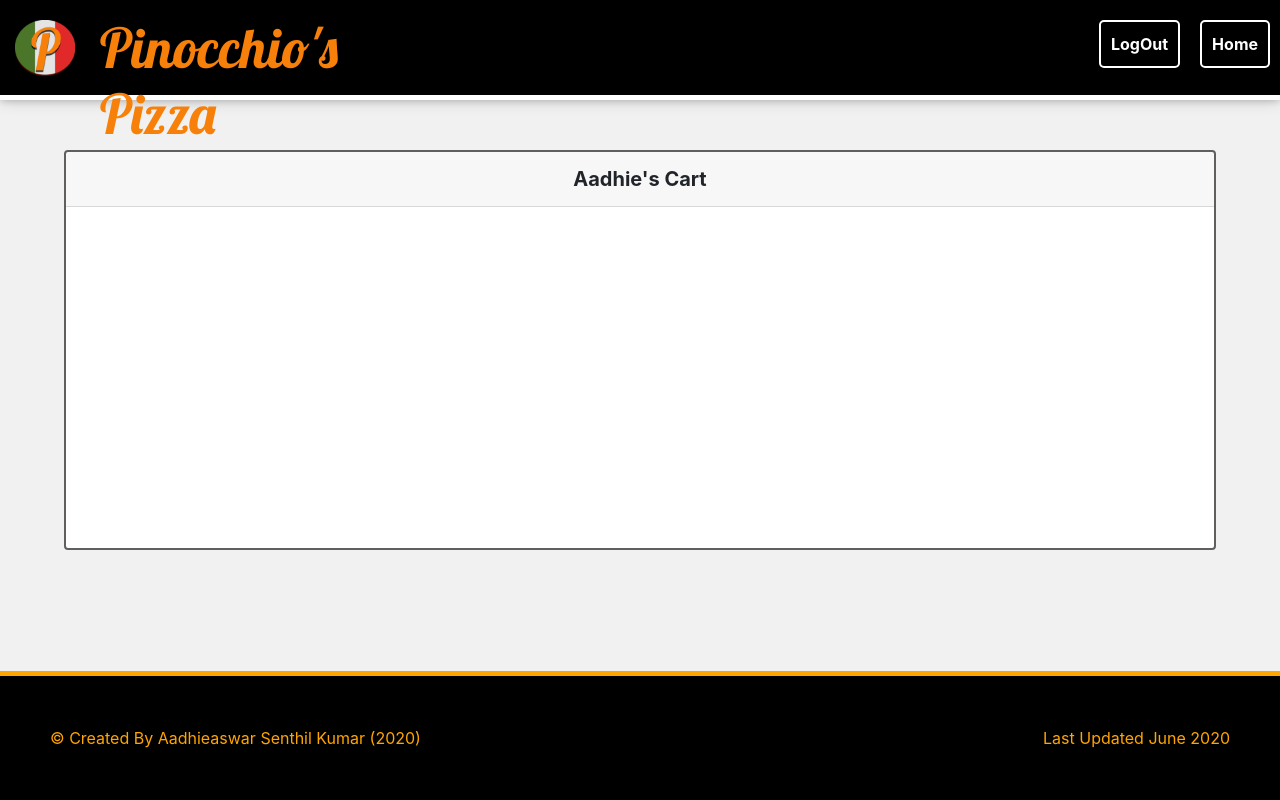
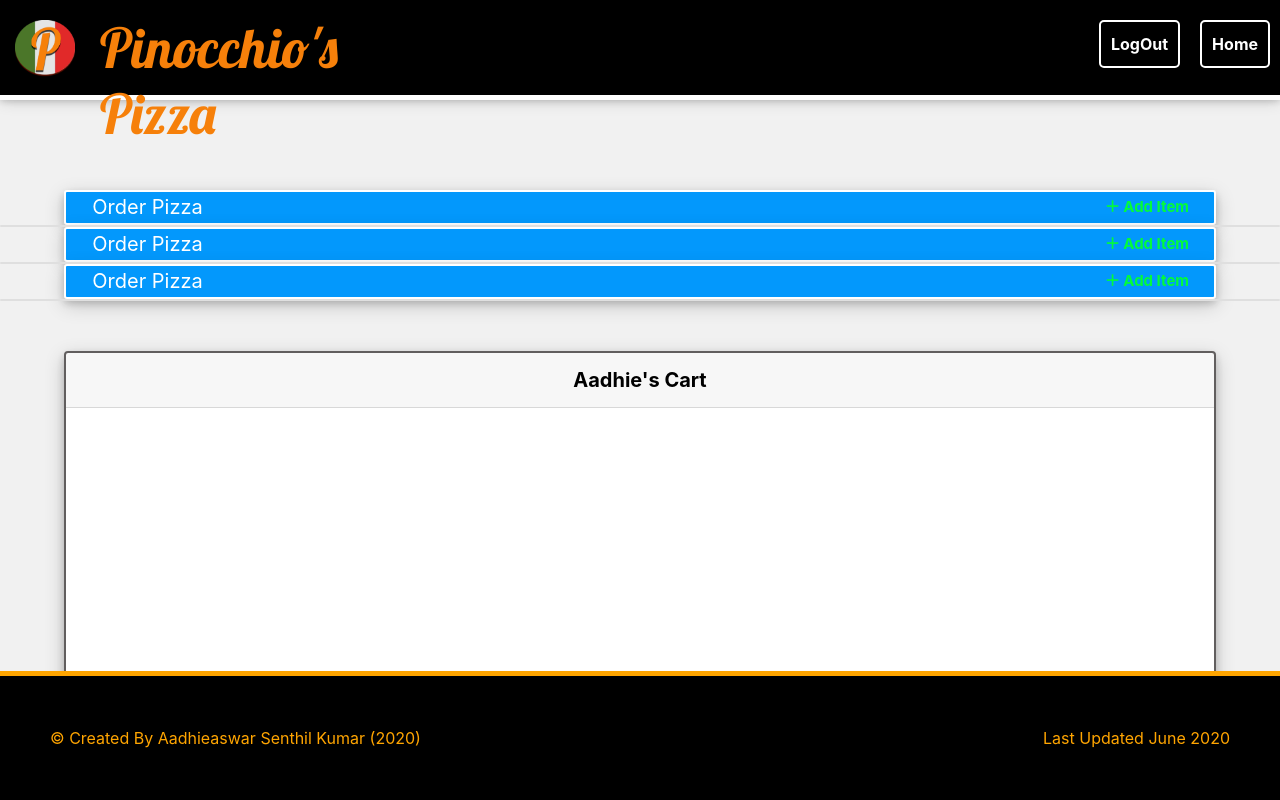
Before and after one commit to Aadhieaswar/Order-Pizza-Django-App, a Django app: page /cart/ in a window 1280 px wide. Run offline with Django 3.2, Linux system fonts and the light colour scheme; a user stored in the database is signed in; some libraries are stand-ins or nearby versions.

Commit message:
more customizations for the cart.html file

```diff
--- a/orders/static/orders/style.css
+++ b/orders/static/orders/style.css
@@ -243,6 +243,7 @@ footer {
     text-align: center;
     background-color: white;
     border: 5px solid #f6800a;
+    box-shadow: 0 4px 8px 0 rgba(0, 0, 0, 0.2), 0 6px 20px 0 rgba(0, 0, 0, 0.19);
 }
 
 .right {
@@ -263,16 +264,6 @@ footer {
     border: 2px solid black;
 }
 
-#order-list {
-    min-height: 500px;
-    min-width: 200px;
-    text-align: center;
-}
-
-.order-items {
-    list-style-type: none;
-}
-
 .text-15 {
     font-size: 15px;
 }
@@ -289,6 +280,47 @@ footer {
     font-size: 20px;
     font-weight: bold;
     text-align: center;
+    color: black;
+}
+
+.box-shadow {
+    box-shadow: 0 4px 8px 0 rgba(0, 0, 0, 0.2), 0 6px 20px 0 rgba(0, 0, 0, 0.19);
+}
+
+.order-strip {
+    width: 90%;
+    height: 35px;
+    margin-left: 5%;
+    background-color: #0398fc;
+    display: inline-flex;
+    font-size: 20px;
+    color: white;
+    border-radius: 3px;
+    border: 2px solid white;
+    top: 0;
+}
+
+.add-button {
+    text-decoration: none;
+    font-weight: bold;
+    font-size: 15px;
+    padding: 4px;
+    float: right;
+    padding-right: 10px;
+    padding-left: 8px;
+}
+
+a.add-button {
+    text-decoration: none;
+    color: #03fc39;
+}
+
+.add-button:hover {
+    background-color: #008ce9;
+}
+
+a.add-button:hover {
+    color: #05e736;
 }
 
 @media screen and (max-width: 1250px) {
--- a/orders/templates/orders/cart.html
+++ b/orders/templates/orders/cart.html
@@ -1,13 +1,13 @@
 {% extends "orders/base.html" %}
-
-<!-- note: empty comments are added purely to be able to read code better -->
 
 {% load static %}
 
 <!-- title -->
-{% block title %} Cart {% endblock %}
+{% block title %}
 
-<!--  -->
+Cart
+
+{% endblock %}
 
 {% block body %}
 
@@ -22,26 +22,75 @@
         </div>
         <div class="col" style="margin-top: 10px;">
 
-            {% if not request.user.is_authenticated %}
-            <a class="link-white" href="{% url 'login_view' %}">logIn</a>
-            <a class="link-white" href="{% url 'signup_view' %}">SignUp</a>
-            <!--  -->
-            {% endif %}
-
             <a class="link-white" href="{% url 'home' %}">Home</a>
-            <!--  -->
-            {% if request.user.is_authenticated %}
             <a class="link-white" href="{% url '_logout' %}">LogOut</a>
-            <!--  -->
-            {% endif %}
 
         </div>
     </div>
-</div>
 
 <!-- Content -->
 
-<div class="card cart-container">
+<div class="row order-strip box-shadow">
+    <div class="col">
+        &nbsp Order Pizza
+    </div>
+
+    <div class="col">
+    </div>
+
+    <div class="col">
+        <a href="#" title="Click to add pizza to your cart" class="add-button">
+            &#xFF0B Add Item
+        </a>
+    </div>
+</div>
+
+<form action="#" class="card" method="post">
+    {% csrf_token %}
+
+</form>
+
+<div class="row order-strip box-shadow">
+    <div class="col">
+        &nbsp Order Pizza
+    </div>
+
+    <div class="col">
+    </div>
+
+    <div class="col">
+        <a href="#" title="Click to add pizza to your cart" class="add-button">
+            &#xFF0B Add Item
+        </a>
+    </div>
+</div>
+
+<form action="#" class="card" method="post">
+    {% csrf_token %}
+
+</form>
+
+<div class="row order-strip box-shadow">
+    <div class="col">
+        &nbsp Order Pizza
+    </div>
+
+    <div class="col">
+    </div>
+
+    <div class="col">
+        <a href="#" title="Click to add pizza to your cart" class="add-button">
+            &#xFF0B Add Item
+        </a>
+    </div>
+</div>
+
+<form action="#" class="card" method="post">
+    {% csrf_token %}
+
+</form>
+
+<div class="card cart-container box-shadow">
     <div class="card-header bold-30">
 
         {{ request.user }}'s Cart
```
Also changed, not shown: orders/forms.py (+7 -0 lines), orders/templates/orders/index.html (+7 -11 lines).
